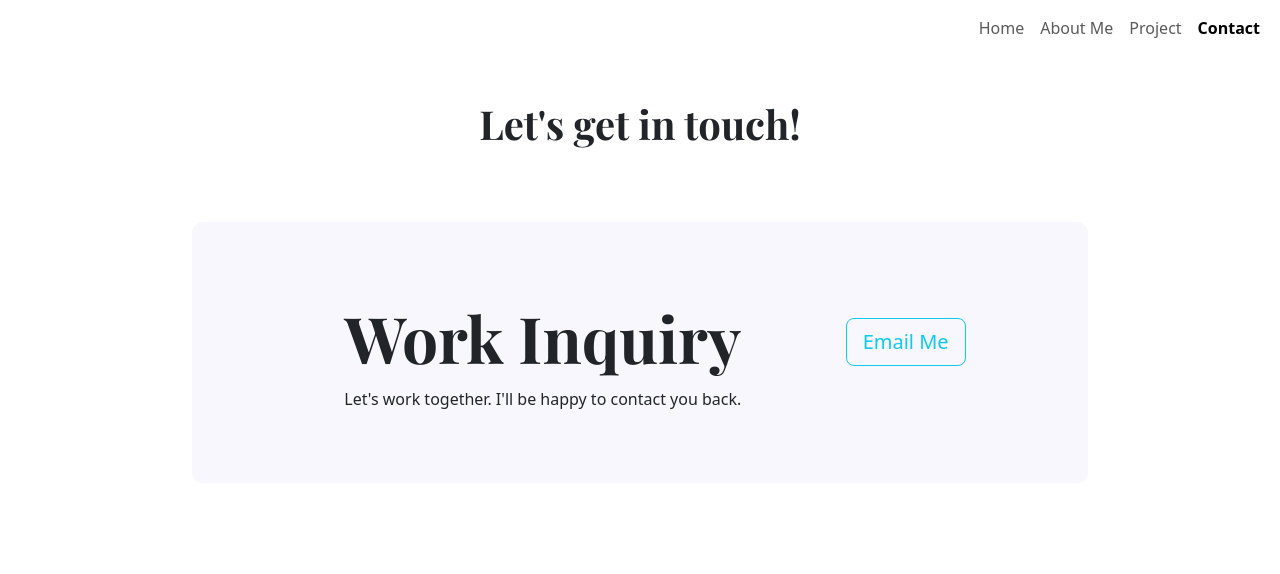
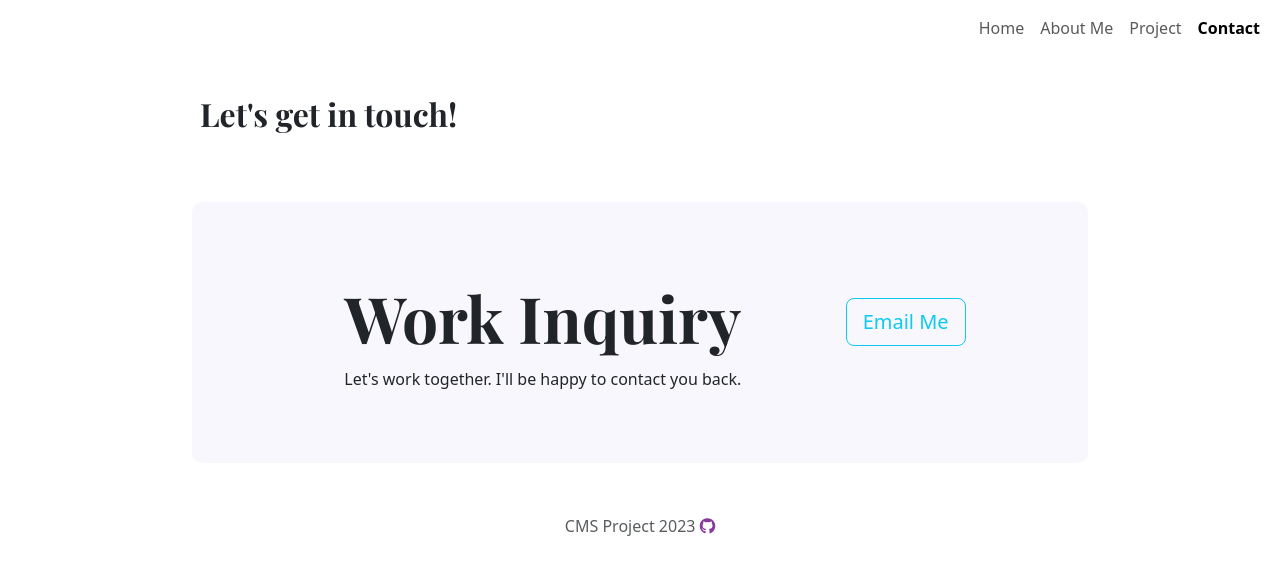
Before and after one commit to Cecille-SheCodes/ProjectPortfolio, a plain HTML site: page contact.html in a window 1280 px wide. Drawn offline with nearby package versions, Linux system fonts and the light colour scheme.

Commit message:
updated the contact page with footer

```diff
--- a/contact.html
+++ b/contact.html
@@ -34,6 +34,7 @@
     <title>Project Profile of Front-end Web Developer CMSpeckmaier</title>
   </head>
   <body>
+
  <div class="d-flex justify-content-end">
     <nav class="navbar navbar-expand-lg navbar-light" >
   <div class="container-fluid">
@@ -56,13 +57,13 @@
           <a class="nav-link active" href="/contact.html">Contact</a>
         </li>
       </ul>
-
-    </div>
+      </div>
   </div>
 </nav>
 </div>
 
-    <h2 class="text-center fs-1"> Let's get in touch! </h2>
+    <h2 class="fs-2 contact-intro"> Let's get in touch! </h2>
+
     <div class="container work-inquiry d-flex justify-content-evenly p-5">
      <div class="mr-5">
         <h2 class="pb-0 text-center">Work Inquiry</h2>
@@ -77,7 +78,13 @@
               target="_blank"
               class="btn btn-outline-info btn-lg"
               >Email Me </a
-            ></div>
-
+            >
+    </div>
+</div>
+  <p id="featured-project" >
+    <a  class="text-muted text-decoration-none" href="https://github.com/Cecille-SheCodes/ProjectPortfolio">
+     CMS Project 2023
+      <i class="fa-brands fa-github" style="color: #88399d;"></i>
+    </a></p>
   </body>
 </html>
--- a/style.css
+++ b/style.css
@@ -101,18 +101,20 @@ p {
   font-size: 42px;
 }
 
-  .chiquiat-foto{
+.chiquiat-foto {
   border-radius: 6px;
-    padding:30px;
+  padding: 30px;
   text-align: center;
 }
-
-    .work-inquiry{
+.contact-intro {
+  padding:20px 30px 20px 200px;
+}
+.work-inquiry {
   background-color: var(--secondary-color);
-      max-width:70%;
+  max-width: 70%;
   border-radius: 10px;
 }
 
-    .active{
+.active {
   font-weight: bolder;
 }
```
Also changed, not shown: index.html (+4 -2 lines). Lines whose indentation alone changed are shown as unchanged.
